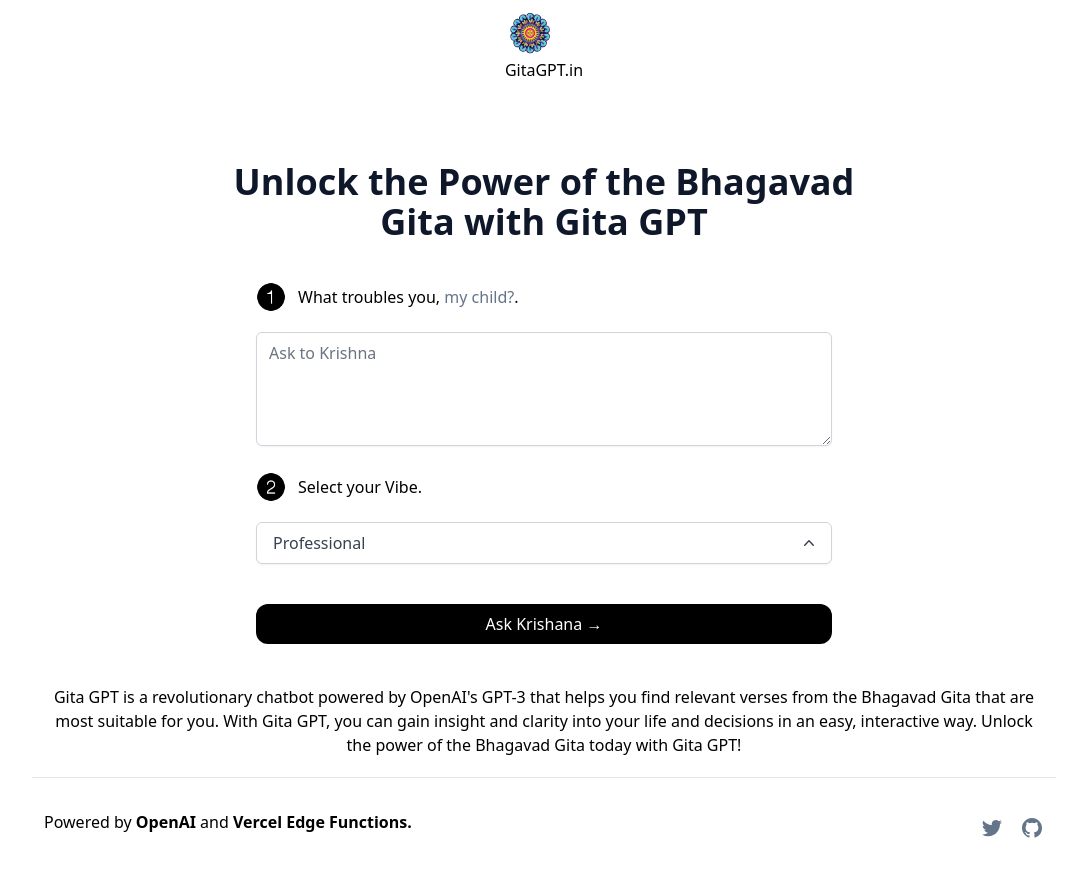
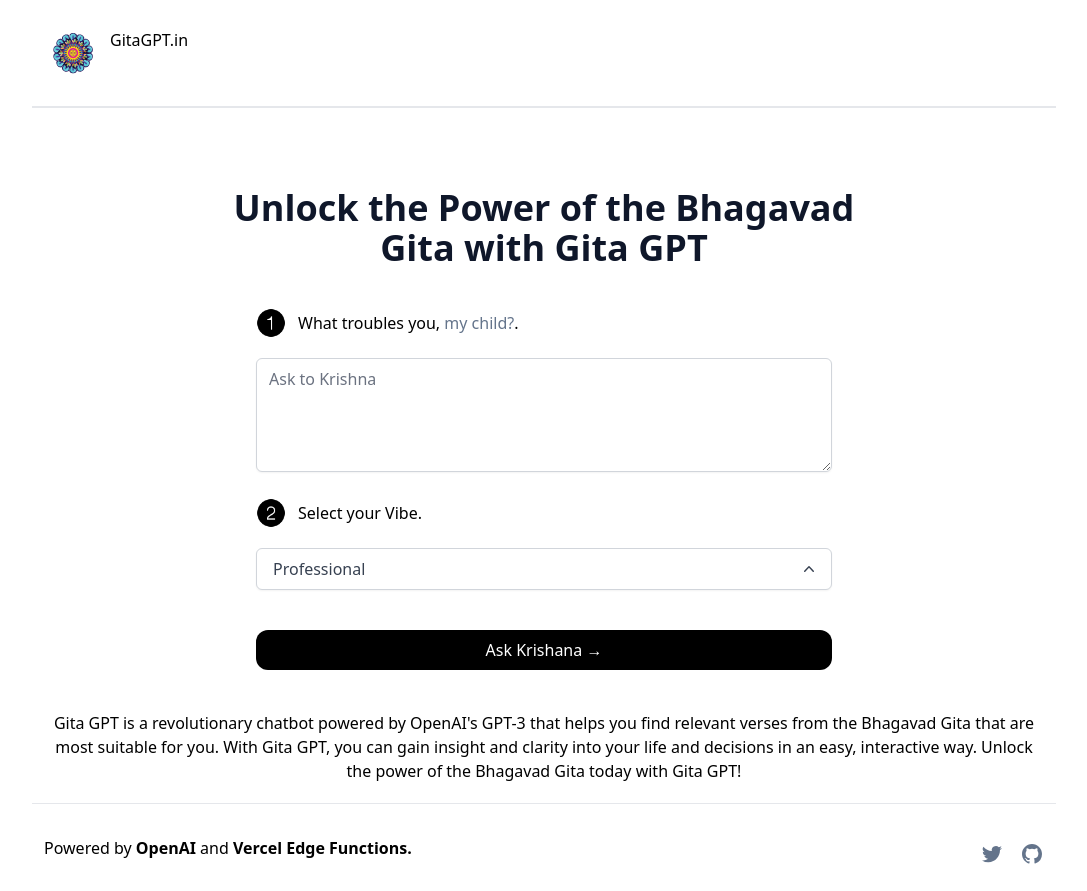
Before and after one commit to vxsahu/gitagpt, a Next.js app: page / in a window 1280 px wide. Shown: the whole page, without its empty margins (96-1183 px from the left). Before the commit the page ends 865 px from the top, so only its background shows below. Built offline with nearby package versions, Linux system fonts and the light colour scheme.

Commit message:
Update Header.tsx

```diff
--- a/components/Header.tsx
+++ b/components/Header.tsx
@@ -3,8 +3,8 @@
 
 export default function Header() {
   return (
-    <header className="">
-      <Link href="https://www.gitagpt.in/" className="">
+    <header className="flex justify-between items-center w-full mt-5 border-b-2 pb-7 sm:px-4 px-2">
+      <Link href="https://www.gitagpt.in/" className="flex space-x-3">
         <Image
           alt="GitaGPT"
           src="/gita-gpt.svg"
```
